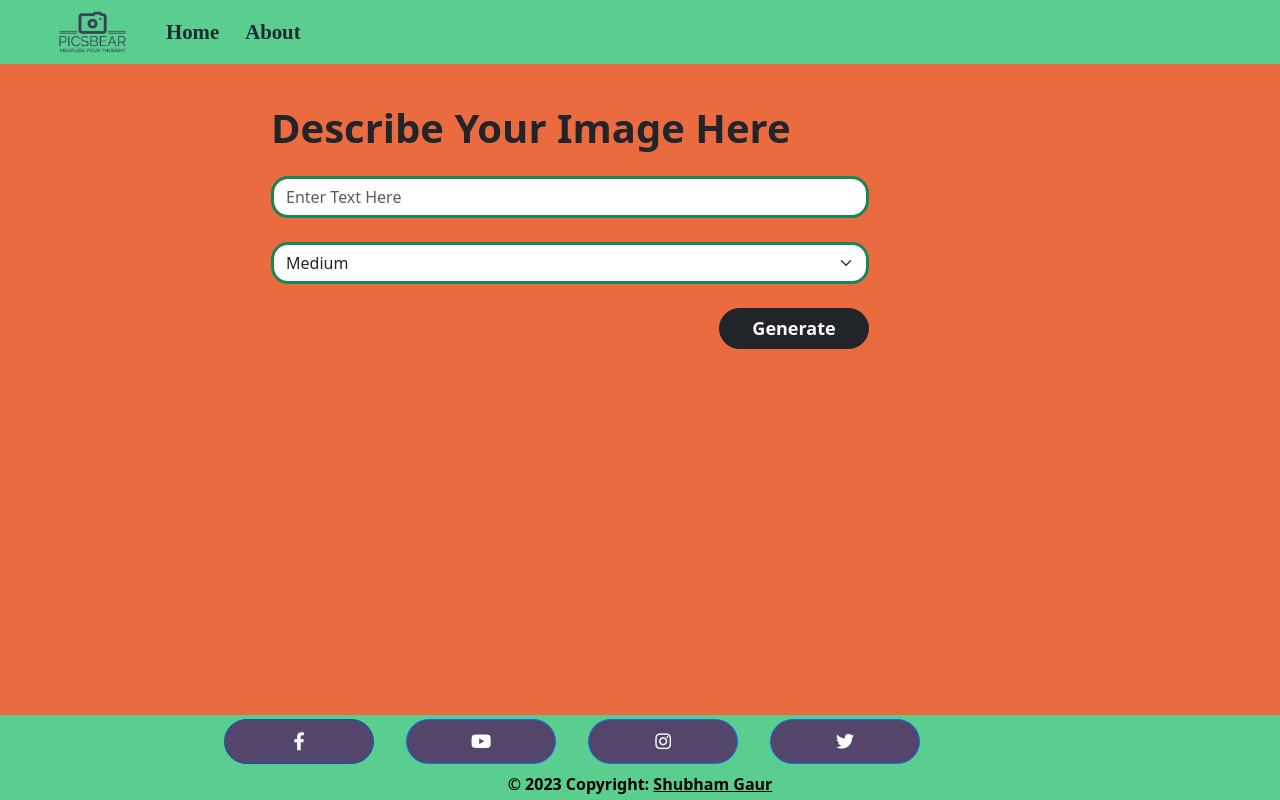
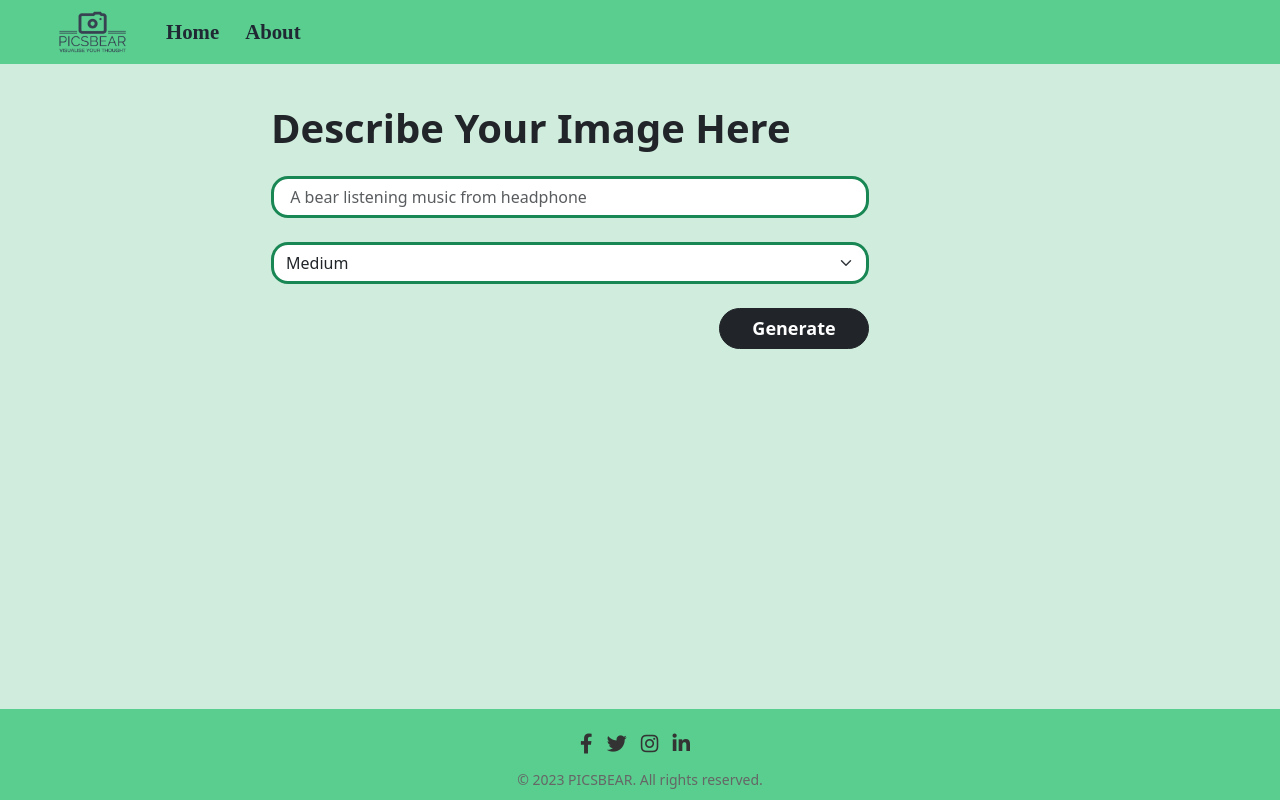
Before and after one commit to shubhamgaur08/PicsBear, a website: page public/index.html in a window 1280 px wide. Drawn offline with nearby package versions, Linux system fonts and the light colour scheme.

Commit message:
december

```diff
--- a/controllers/Controller.js
+++ b/controllers/Controller.js
@@ -4,8 +4,6 @@ const configuration = new Configuration({
   apiKey:process.env.OPENAI_API_KEY,
 });
 const openai = new OpenAIApi(configuration)
-
-
 
 const generateImage=async (req,res)=>{
   const {prompt,size}=req.body;
--- a/public/index.html
+++ b/public/index.html
@@ -28,7 +28,7 @@
             <form id="image-form">
 
                 <h1>Describe Your Image Here</h1>
-                <input class="form-control border-3 border-success" type="text" placeholder="Enter Text Here" id="prompt" aria-label="Enter Text Here">
+                <input class="form-control border-3 border-success" type="text" placeholder=" A bear listening music from headphone" id="prompt" aria-label="Enter Text Here">
                 <select name="size" id="size" class="form-select border-3 border-success " aria-label="Default select example">
                     <option value="small">Small</option>
               <option value="medium" selected>Medium</option>
@@ -51,38 +51,17 @@
 
         <div class="spinner"></div>
 
-          <footer class="text-center text-lg-start" style="background-color: #59CE8F;position:fixed;
-          left: 0;
-          bottom: 0;
-          width: 100%;
-          text-align: center;
-
-          margin:0;
-          padding:0;"
-          >
-            <div class=" container d-flex justify-content-center " style="margin:2px;padding:2px">
-              <button type="button"  class="btn btn-primary btn-lg btn-floating mx-3 active" style="background-color: #54456b; ">
-                <i class="fab fa-facebook-f" ></i>
-              </button>
-              <button type="button" class="btn btn-primary btn-lg btn-floating mx-3" style="background-color: #54456b;">
-                <i class="fab fa-youtube"></i>
-              </button>
-              <button type="button" class="btn btn-primary btn-lg btn-floating mx-3" style="background-color: #54456b;">
-                <i class="fab fa-instagram"></i>
-              </button>
-              <button type="button" class="btn btn-primary btn-lg btn-floating mx-3" style="background-color: #54456b;">
-                <i class="fab fa-twitter"></i>
-              </button>
-            </div>
 
 
-            <div class="text-center text-black p-1" style="color: black; font-weight: bold; margin:0;padding:0;">
-              © 2023 Copyright:
-              <a class="text-black" href="https://www.linkedin.com/in/shubham-gound-45b75715b/">Shubham Gaur</a>
-            </div>
-
-          </footer>
-
+  <div class="footer">
+    <ul class="social-icons">
+      <li><a href="https://www.facebook.com/shubhamg007" target="_blank"><i class="fab fa-facebook-f"></i></a></li>
+      <li><a href="https://x.com/shubhamg006" target="_blank"><i class="fab fa-twitter"></i></a></li>
+      <li><a href="https://www.instagram.com/gaur.shubhu" target="_blank"><i class="fab fa-instagram"></i></a></li>
+      <li><a href="https://www.linkedin.com/in/shubhamgaur07/" target="_blank"><i class="fab fa-linkedin-in"></i></a></li>
+    </ul>
+    <p>&copy; 2023 PICSBEAR. All rights reserved.</p>
+  </div>
 
         <!-- End of .container -->
 
--- a/public/style.css
+++ b/public/style.css
@@ -3,10 +3,11 @@
     padding:0;
 }
 body{
-    background-color: #eb6b40;
+    background-color:#d0ecdd;
 }
 nav ul{
     display: flex;
+
     align-items:center;
     list-style-type: none;
     height: 8vh;
@@ -86,7 +87,7 @@ h1{
       margin-right: -50%;
       transform: translate(-50%, -50%);
 
-    border-radius: 95px;
+    border-radius: 10px;
     width:80vw;
     /* margin-left:15vw; */
 
@@ -97,3 +98,46 @@ border-color:#59CE8F;
 .about ul li{
     margin:3vh;
 }
+
+
+
+
+.footer {
+    background-color:#59CE8F;
+
+    padding: 10px;
+    text-align: center;
+
+       position: fixed;
+       left: 0;
+       bottom: 0;
+       width: 100%;
+
+  }
+
+  .social-icons {
+    list-style: none;
+    padding: 0;
+    margin: 10px 0;
+  }
+
+  .social-icons li {
+    display: inline-block;
+    margin-right: 10px;
+  }
+
+  .social-icons li a {
+    color: #333;
+    font-size: 20px;
+    text-decoration: none;
+  }
+
+  .social-icons li a:hover {
+    color: #666;
+  }
+
+  p {
+    color: #666;
+    font-size: 14px;
+    margin: 0;
+  }
```
Also changed, not shown: public/about.html (+9 -31 lines).
